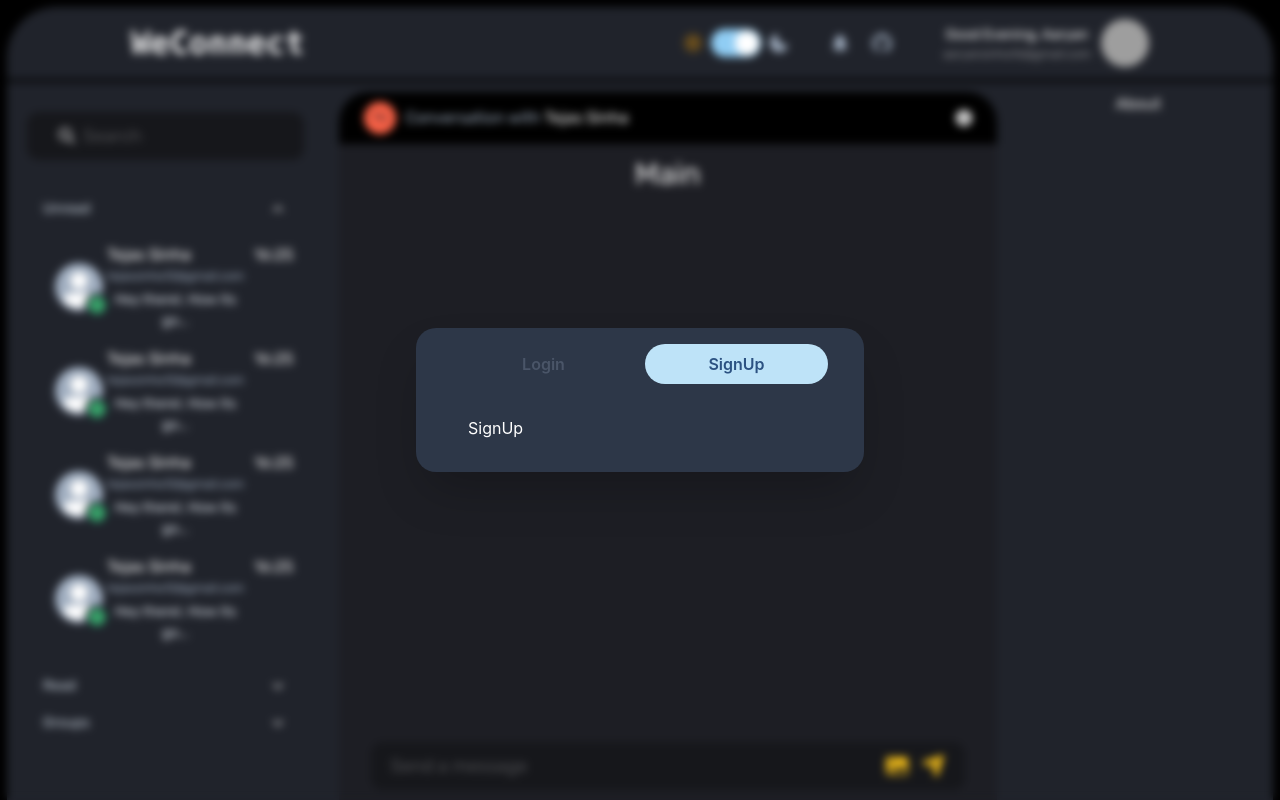
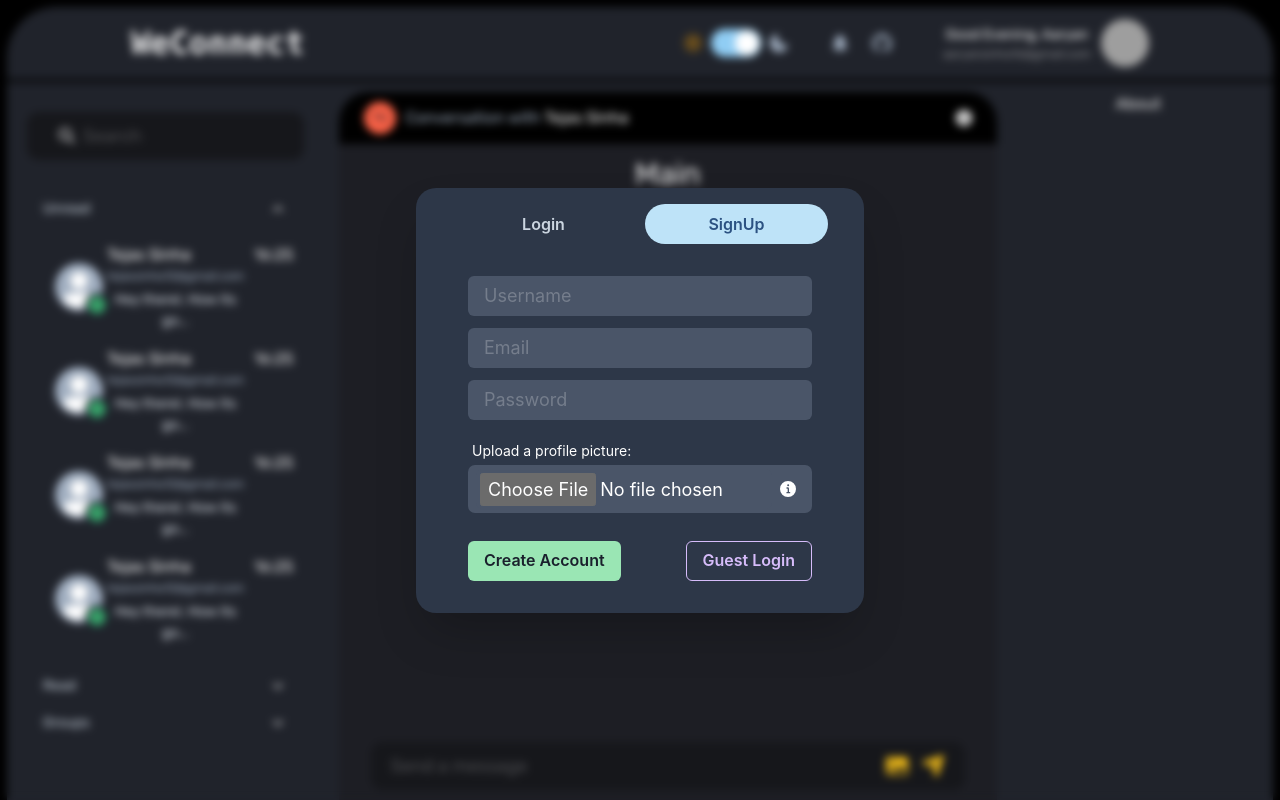
Before and after one commit to aaryansinha16/WeConnect, a React (Vite) app in the folder frontend/: page / in a window 1280 px wide. Both pictures are taken after a click on the tab "SignUp". Built offline with nearby package versions, Linux system fonts and the light colour scheme; no server answers; grey boxes are pictures that could not be loaded.

Commit message:
auth / modals / socket io

```diff
--- a/frontend/src/App.jsx
+++ b/frontend/src/App.jsx
@@ -9,7 +9,8 @@ import Navbar from './components/Navbar/Navbar'
 import {io} from 'socket.io-client'
 
 
-const Socket = io.connect('https://chat-app-test.adaptable.app/', {transports: ['polling']})
+// const Socket = io.connect('https://chat-app-test.adaptable.app/', {transports: ['polling']})
+// https://api.dicebear.com/5.x/adventurer-neutral/svg?seed=
 function App() {
   const {colorMode} = useColorMode()
 
@@ -19,9 +20,9 @@ function App() {
     let userData = JSON.parse(localStorage.getItem("we-connect-user-data")) || undefined
     if(userData === undefined) onOpen()
 
-    Socket.on("new-connection", (d) => {
-      console.log("Server said: ", d)
-    })
+    // Socket.on("new-connection", (d) => {
+    //   console.log("Server said: ", d)
+    // })
   }, [])
   return (
     <Box className="App" bg={colorMode == "dark" ? "black" : "teal"} p='7px' h='100vh' overflow='hidden'>
--- a/frontend/src/components/Modals/AuthModal.jsx
+++ b/frontend/src/components/Modals/AuthModal.jsx
@@ -22,6 +22,8 @@ import {
 } from "@chakra-ui/react";
 import { useState } from "react";
 import { useRef } from "react";
+import LoginTab from "./LoginTab";
+import SignUpTab from "./SignUpTab";
 
 const changeCol = keyframes`
   from { backdrop-filter:blur(1px) hue-rotate(0deg);  }
@@ -29,6 +31,7 @@ const changeCol = keyframes`
 `;
 
 export default function AuthModal({ isOpen, onClose }) {
+  const [tabChange, setTabChange] = useState(0)
   const [state, setState] = useState(true);
   const firstRef = useRef(null);
   const toast = useToast();
@@ -73,17 +76,17 @@ export default function AuthModal({ isOpen, onClose }) {
         >
           <ModalBody>
 
-            <Tabs isLazy isFitted variant='soft-rounded'>
+            <Tabs isLazy isFitted variant='soft-rounded' onChange={(ind) => setTabChange(ind)}>
               <TabList mb='1em' gap='10px'>
-                <Tab>Login</Tab>
-                <Tab>SignUp</Tab>
+                <Tab color='gray.300' _hover={{backgroundColor: tabChange != 0 && 'gray.800'}}>Login</Tab>
+                <Tab color='gray.300' _hover={{backgroundColor: tabChange != 1 && 'gray.800'}}>SignUp</Tab>
               </TabList>
               <TabPanels>
                 <TabPanel>
-                  <p>Login</p>
+                  <LoginTab onClose={onClose}/>
                 </TabPanel>
                 <TabPanel>
-                  <p>SignUp</p>
+                  <SignUpTab onClose={onClose} />
                 </TabPanel>
               </TabPanels>
             </Tabs>
--- a/frontend/src/components/Modals/LoginTab.jsx
+++ b/frontend/src/components/Modals/LoginTab.jsx
@@ -1,10 +1,68 @@
-import React from 'react'
+import { Button, FormControl, HStack, Input, useColorMode, VStack } from '@chakra-ui/react'
+import React, { useState } from 'react'
 
-const LoginTab = () => {
+const LoginTab = ({onClose}) => {
+
+  const {colorMode} = useColorMode()
+
+  const [formData , setFormData] = useState({
+    email : "",
+    password : ""
+  })
+
+  const handleFormSubmit = (from) => {
+    console.log(from)
+    if(from === 'guest'){
+      console.log('this is from guest', {email : 'test@gmail.com', password: '123'})
+      onClose()
+      return
+    }
+    console.log(formData)
+  }
+
   return (
-    <div>
+    <VStack
+      w='100%'
+      justifyContent='space-between'
+      alignItems='center'
+      spacing={3}
+    >
+      <FormControl isRequired>
+        <Input
+          border='none'
+          bg={colorMode == 'light' ? 'gray.300' : 'gray.600'}
+          type='email'
+          placeholder='Email'
+          p={1}
+          pl={4}
+          fontSize='18px'
+          focusBorderColor='transparent'
+          onChange={(e) => setFormData({...formData , email : e.target.value})}
+        />
+      </FormControl>
+      <Input
+        border='none'
+        bg={colorMode == 'light' ? 'gray.300' : 'gray.600'}
+        type='password'
+        placeholder='Password'
+        p={1}
+        pl={4}
+        fontSize='18px'
+        focusBorderColor='transparent'
+        onChange={(e) => setFormData({...formData , password : e.target.value})}
+        required
+      />
 
-    </div>
+      <HStack
+        justifyContent='space-between'
+        alignItems='center'
+        w='100%'
+        pt={4}
+      >
+        <Button variant='solid' colorScheme='green' onClick={handleFormSubmit}>Login</Button>
+        <Button variant='outline' colorScheme='purple' onClick={() => handleFormSubmit("guest")}>Guest Login</Button>
+      </HStack>
+    </VStack>
   )
 }
 
--- a/frontend/src/components/Modals/SignUpTab.jsx
+++ b/frontend/src/components/Modals/SignUpTab.jsx
@@ -1,10 +1,91 @@
-import React from 'react'
+import { InfoIcon } from '@chakra-ui/icons'
+import { Button, HStack, Input, Tooltip, useColorMode, VStack } from '@chakra-ui/react'
+import React, { useState } from 'react'
 
-const SignUpTab = () => {
+const SignUpTab = ({onClose}) => {
+
+  const {colorMode} = useColorMode()
+
+  const [formData , setFormData] = useState({
+    userName : "",
+    email : "",
+    password : "",
+    avatar : ""
+  })
+
   return (
-    <div>
+    <VStack
+      w='100%'
+      justifyContent='space-between'
+      alignItems='center'
+      spacing={3}
+    >
+      <Input
+        border='none'
+        bg={colorMode == 'light' ? 'gray.300' : 'gray.600'}
+        type='text'
+        placeholder='Username'
+        p={1}
+        pl={4}
+        fontSize='18px'
+        focusBorderColor='transparent'
+      />
+      <Input
+        border='none'
+        bg={colorMode == 'light' ? 'gray.300' : 'gray.600'}
+        type='email'
+        placeholder='Email'
+        p={1}
+        pl={4}
+        fontSize='18px'
+        focusBorderColor='transparent'
+        isRequired
+      />
+      <Input
+        border='none'
+        bg={colorMode == 'light' ? 'gray.300' : 'gray.600'}
+        type='password'
+        placeholder='Password'
+        p={1}
+        pl={4}
+        fontSize='18px'
+        focusBorderColor='transparent'
+        isRequired
+      />
 
-    </div>
+      <VStack w='100%' spacing={1} alignItems='flex-start' pt={2}>
+        <label style={{fontSize:'14px', paddingLeft:'4px'}}>Upload a profile picture:</label>
+        <HStack
+          bg={colorMode == 'light' ? 'gray.300' : 'gray.600'}
+          p={1}
+          pl={2}
+          pr={4}
+          borderRadius={7}
+        >
+          <Input
+            type='file'
+            border='none'
+            placeholder='Avatar'
+            p={1}
+            fontSize='18px'
+            focusBorderColor='transparent'
+          />
+          <Tooltip label="If you don't upload an avatar/profile picture, then a random generated image would be added" aria-label='Info'>
+            <InfoIcon />
+          </Tooltip>
+        </HStack>
+      </VStack>
+
+      <HStack
+        justifyContent='space-between'
+        alignItems='center'
+        w='100%'
+        pt={4}
+      >
+        <Button variant='solid' colorScheme='green'>Create Account</Button>
+        <Button variant='outline' colorScheme='purple'>Guest Login</Button>
+      </HStack>
+    </VStack>
   )
 }
 
```
Also changed, not shown: 2 other files (tests, documents, lock files or other folders).
